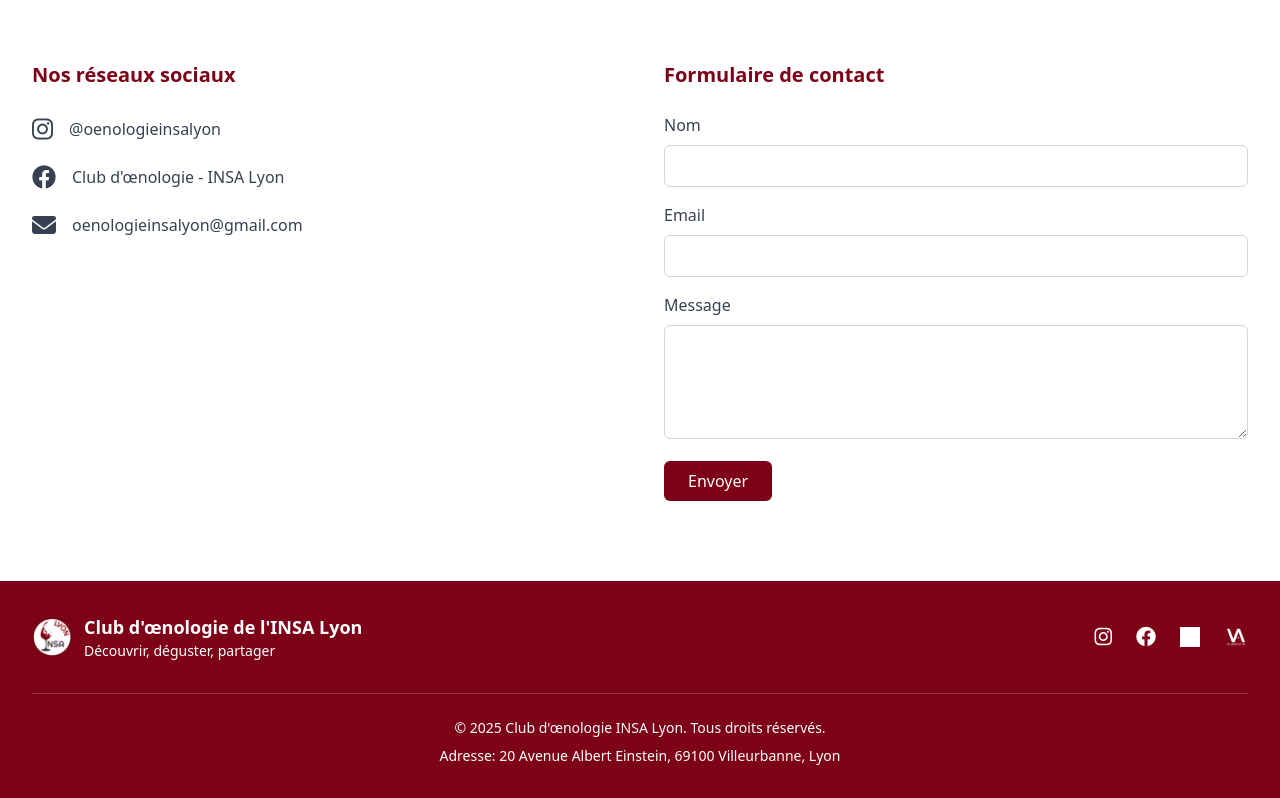
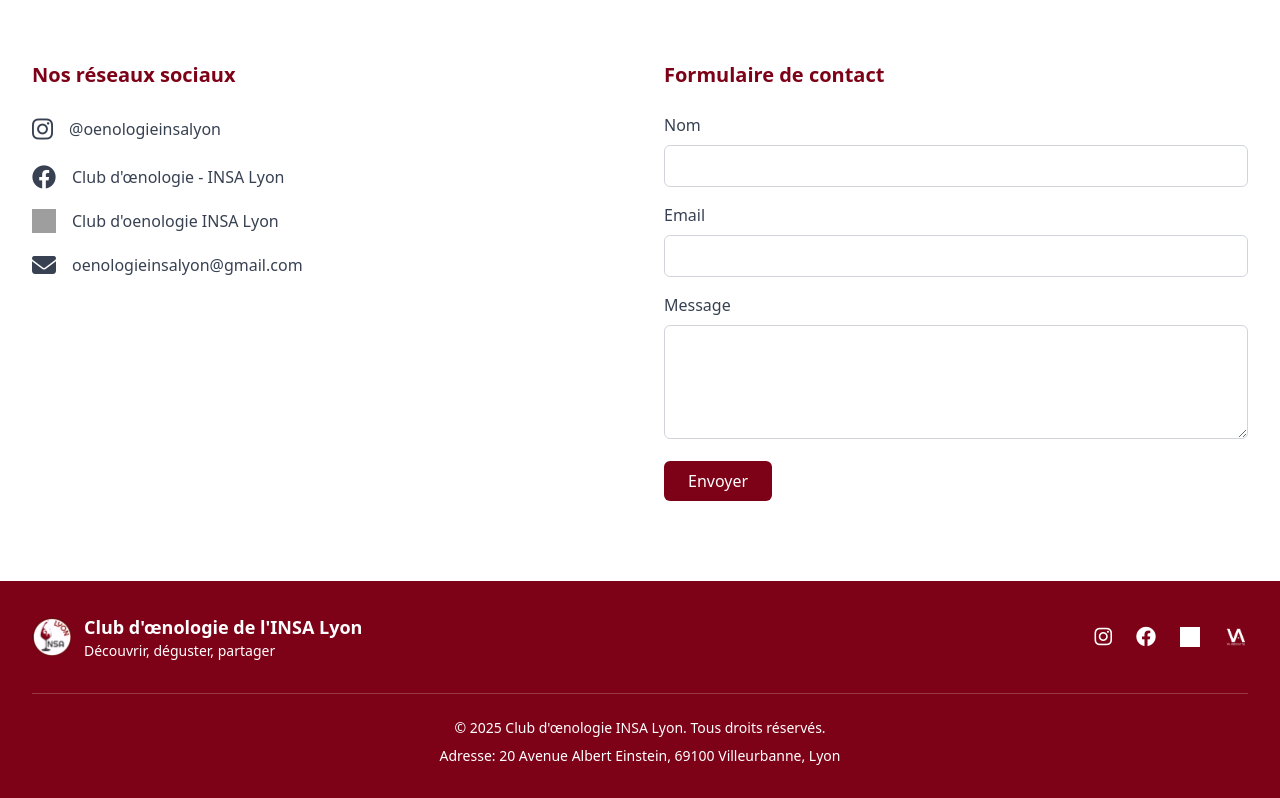
Before and after one commit to oenologieinsalyon/oenologieinsalyon, a plain HTML site: page index.html in a window 1280 px wide. Shown: the part 2668-3466 px from the top of the page. Drawn offline with nearby package versions, Linux system fonts and the light colour scheme; no server answers; grey boxes are pictures that could not be loaded.

Commit message:
V2.3 - API Update and added hello asso in sns section

```diff
--- a/index.html
+++ b/index.html
@@ -401,6 +401,17 @@
                                         class="fab fa-facebook text-2xl mr-4"></i>
                                     <span>Club d'œnologie - INSA Lyon</span>
                                 </a>
+                                <a
+                                    href="https://www.helloasso.com/associations/club-d-oenologie-insa-lyon"
+                                    class="flex items-center text-gray-700 hover:text-primary transition"
+                                    title="Soutenez-nous sur HelloAsso">
+                                    <img
+                                        src="https://gdm-catalog-fmapi-prod.imgix.net/ProductLogo/d8b2ca40-5019-4327-acab-e9d85d0deda6.png?w=80&h=80&fit=max&dpr=3&auto=format&q=50"
+                                        alt="Helloasso Logo"
+                                        class="h-6 w-6 mr-4 transition"
+                                        title="Logo HelloAsso">
+                                    <span>Club d'oenologie INSA Lyon</span>
+                                </a>
                                 <a href="mailto:oenologieinsalyon@gmail.com"
                                     class="flex items-center text-gray-700 hover:text-primary transition"
                                     title="Contactez-nous par email">
```
